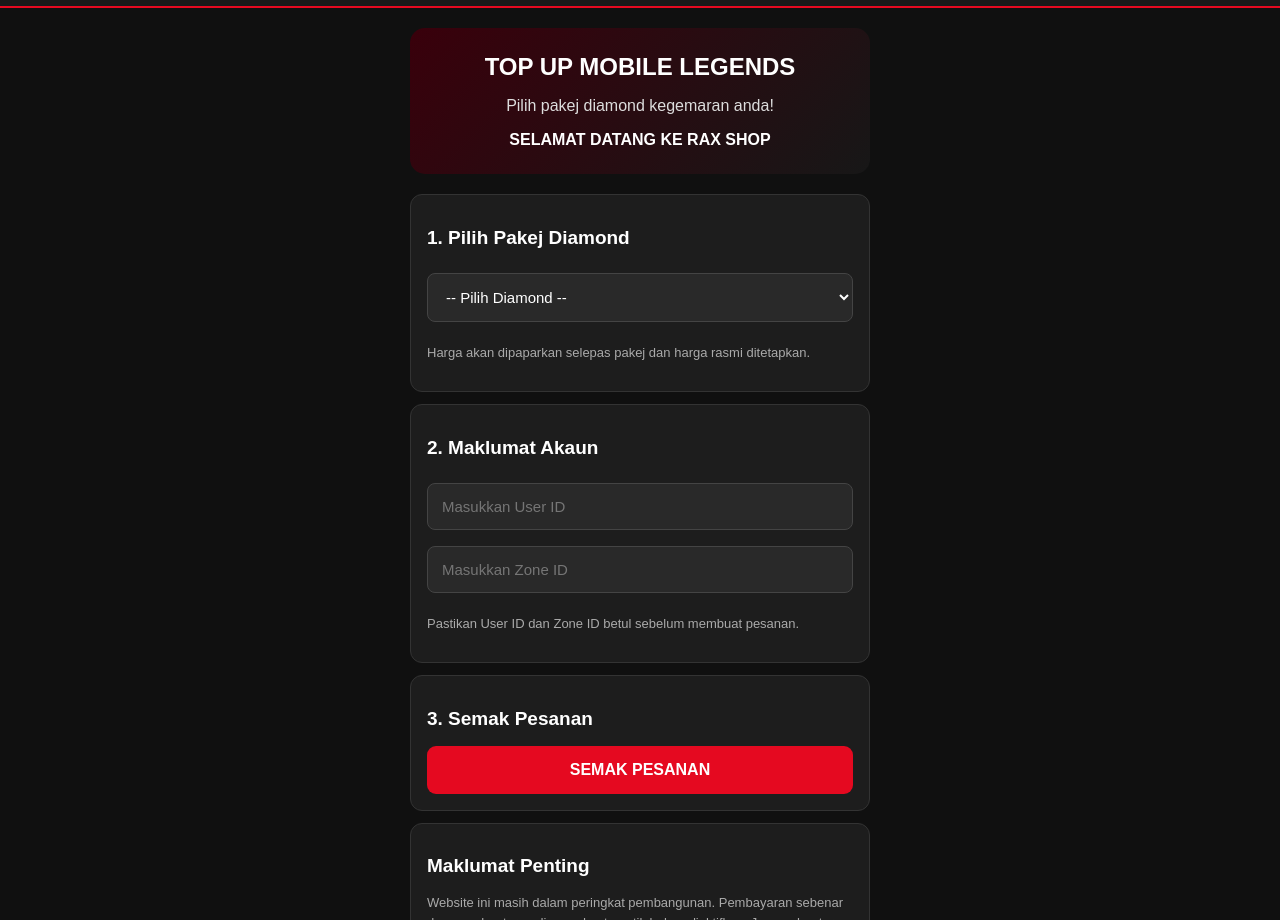
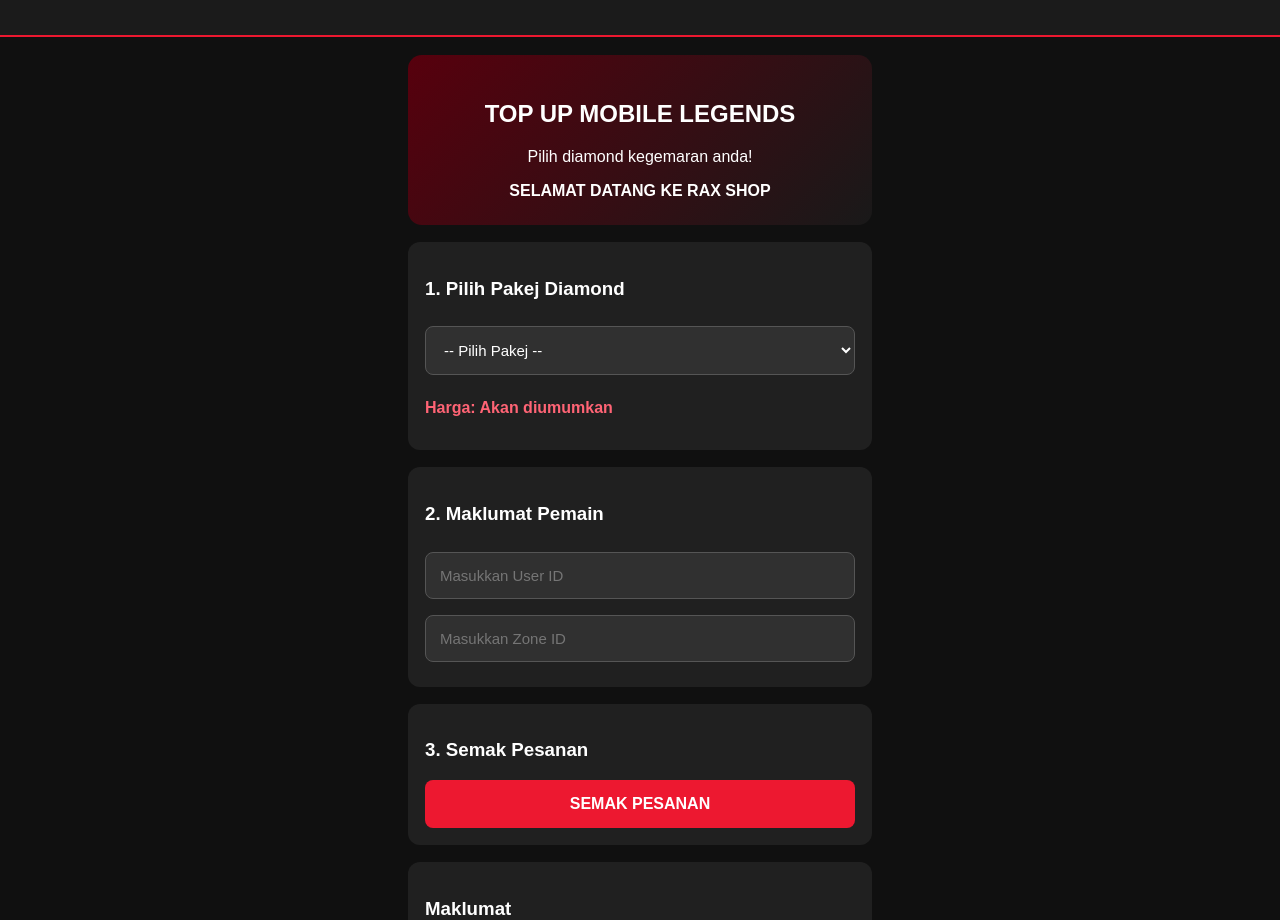
Before and after one commit to puteranedim335-spec/rax-shop, a plain HTML site: page index.html in a window 1280 px wide. Shown: the part 93-1013 px from the top of the page. Drawn offline with Linux system fonts and the light colour scheme.

Commit message:
Update index.html

```diff
--- a/index.html
+++ b/index.html
@@ -2,66 +2,21 @@
 <html lang="ms">
 <head>
 <meta charset="UTF-8">
-<meta name="viewport" content="width=device-width, initial-scale=1.0">
-<title>RAX SHOP | Top Up Game</title>
+<meta name="viewport" content="width=device-width, initial-scale=1">
+<title>RAX SHOP</title>
 <style>
 *{box-sizing:border-box}
-body{
- margin:0;
- background:#101010;
- color:white;
- font-family:Arial,sans-serif;
-}
-header{
- background:#191919;
- padding:20px;
- text-align:center;
- border-bottom:2px solid #e50920;
-}
-.logo{font-size:30px;font-weight:bold;color:#ff263b}
-header p{color:#aaa;margin:7px 0 0}
-.container{max-width:500px;margin:auto;padding:20px}
-.hero{
- background:linear-gradient(135deg,#39000b,#171717);
- padding:25px;
- border-radius:15px;
- text-align:center;
- margin-bottom:20px;
-}
-.hero h1{margin:0 0 10px}
-.hero p{color:#ddd}
-h2{font-size:19px}
-.card{
- background:#1d1d1d;
- border:1px solid #333;
- border-radius:12px;
- padding:16px;
- margin:12px 0;
-}
-input,select{
- width:100%;
- padding:14px;
- margin:8px 0;
- border:1px solid #444;
- border-radius:8px;
- background:#292929;
- color:white;
- font-size:15px;
-}
-button{
- width:100%;
- padding:15px;
- background:#e50920;
- color:white;
- border:0;
- border-radius:9px;
- font-weight:bold;
- font-size:16px;
- cursor:pointer;
-}
-button:hover{background:#bd0017}
-.small{color:#aaa;font-size:13px;line-height:1.5}
-footer{text-align:center;color:#777;padding:25px;font-size:13px}
+body{margin:0;background:#101010;color:white;font-family:Arial}
+header{text-align:center;background:#1b1b1b;padding:22px;border-bottom:2px solid #ed1830}
+.logo{font-size:30px;font-weight:bold;color:#ff263d}
+.container{max-width:500px;margin:auto;padding:18px}
+.hero{background:linear-gradient(135deg,#57000d,#191919);padding:25px;border-radius:14px;text-align:center}
+.card{background:#202020;padding:17px;border-radius:12px;margin-top:17px}
+select,input{width:100%;padding:14px;margin:8px 0;background:#303030;color:white;border:1px solid #555;border-radius:8px;font-size:15px}
+button{width:100%;padding:15px;background:#ed1830;color:white;border:0;border-radius:8px;font-weight:bold;font-size:16px}
+.price{color:#ff6475;font-weight:bold}
+.small{font-size:13px;color:#aaa;line-height:1.5}
+footer{text-align:center;padding:25px;color:#888;font-size:12px}
 </style>
 </head>
 <body>
@@ -73,75 +28,72 @@ footer{text-align:center;color:#777;padding:25px;font-size:13px}
 
 <div class="container">
 
- <section class="hero">
-  <h1>TOP UP MOBILE LEGENDS</h1>
-  <p>Pilih pakej diamond kegemaran anda!</p>
+<div class="hero">
+<h2>TOP UP MOBILE LEGENDS</h2>
+<p>Pilih diamond kegemaran anda!</p>
 <strong>SELAMAT DATANG KE RAX SHOP</strong>
- </section>
-
- <div class="card">
-  <h2>1. Pilih Pakej Diamond</h2>
-  <select id="package">
-   <option value="">-- Pilih Diamond --</option>
-   <option value="86 Diamonds">86 Diamonds</option>
-   <option value="172 Diamonds">172 Diamonds</option>
-   <option value="257 Diamonds">257 Diamonds</option>
-   <option value="344 Diamonds">344 Diamonds</option>
-   <option value="429 Diamonds">429 Diamonds</option>
-   <option value="706 Diamonds">706 Diamonds</option>
-   <option value="Weekly Pass">Weekly Pass</option>
-  </select>
-  <p class="small">Harga akan dipaparkan selepas pakej dan harga rasmi ditetapkan.</p>
 </div>
 
 <div class="card">
-  <h2>2. Maklumat Akaun</h2>
-  <input id="userid" type="text" placeholder="Masukkan User ID">
-  <input id="zoneid" type="text" placeholder="Masukkan Zone ID">
-  <p class="small">Pastikan User ID dan Zone ID betul sebelum membuat pesanan.</p>
+<h3>1. Pilih Pakej Diamond</h3>
+<select id="package">
+<option value="">-- Pilih Pakej --</option>
+<option>86 Diamonds</option>
+<option>172 Diamonds</option>
+<option>257 Diamonds</option>
+<option>344 Diamonds</option>
+<option>429 Diamonds</option>
+<option>514 Diamonds</option>
+<option>706 Diamonds</option>
+<option>878 Diamonds</option>
+<option>1050 Diamonds</option>
+<option>1412 Diamonds</option>
+<option>2195 Diamonds</option>
+<option>3688 Diamonds</option>
+<option>5532 Diamonds</option>
+<option>Weekly Pass</option>
+<option>Twilight Pass</option>
+</select>
+<p class="price">Harga: Akan diumumkan</p>
 </div>
 
 <div class="card">
-  <h2>3. Semak Pesanan</h2>
-  <button onclick="order()">SEMAK PESANAN</button>
+<h3>2. Maklumat Pemain</h3>
+<input id="userid" placeholder="Masukkan User ID">
+<input id="zoneid" placeholder="Masukkan Zone ID">
+</div>
+
+<div class="card">
+<h3>3. Semak Pesanan</h3>
+<button onclick="semak()">SEMAK PESANAN</button>
 <div id="result"></div>
 </div>
 
 <div class="card">
-  <h2>Maklumat Penting</h2>
+<h3>Maklumat</h3>
 <p class="small">
-   Website ini masih dalam peringkat pembangunan.
-   Pembayaran sebenar dan penghantaran diamond automatik belum diaktifkan.
-   Jangan hantar wang sehingga sistem rasmi tersedia.
+Harga dan pembayaran sebenar belum tersedia.
+Sila tunggu sehingga harga rasmi dan pembekal disahkan.
+Jangan buat sebarang pembayaran melalui laman ini buat masa ini.
 </p>
 </div>
 
 </div>
 
-<footer>
- © 2026 RAX SHOP. All Rights Reserved.
-</footer>
+<footer>© 2026 RAX SHOP. All Rights Reserved.</footer>
 
 <script>
-function order(){
- const pack=document.getElementById("package").value;
- const uid=document.getElementById("userid").value.trim();
- const zone=document.getElementById("zoneid").value.trim();
- const result=document.getElementById("result");
-
- if(!pack || !uid || !zone){
-  result.innerHTML="<p style='color:#ff596b'>Sila lengkapkan semua maklumat.</p>";
+function semak(){
+let p=document.getElementById("package").value;
+let u=document.getElementById("userid").value.trim();
+let z=document.getElementById("zoneid").value.trim();
+let r=document.getElementById("result");
+if(!p||!u||!z){
+r.innerHTML="<p style='color:#ff6475'>Sila lengkapkan maklumat.</p>";
 return;
 }
-
- result.innerHTML=
- "<p><b>Ringkasan Pesanan</b></p>"+
- "<p>Pakej: "+pack+"</p>"+
- "<p>User ID: "+uid+"</p>"+
- "<p>Zone ID: "+zone+"</p>"+
- "<p style='color:#ffb84d'>Demo sahaja. Pembayaran belum tersedia.</p>";
+r.innerHTML="<p>**Ringkasan Pesanan**</p><p>Pakej: "+p+"</p><p>User ID: "+u+"</p><p>Zone ID: "+z+"</p><p style='color:#ffbd55'>Demo sahaja — belum boleh membuat pembayaran.</p>";
 }
 </script>
-
 </body>
 </html>
```
Lines whose indentation alone changed are shown as unchanged.
